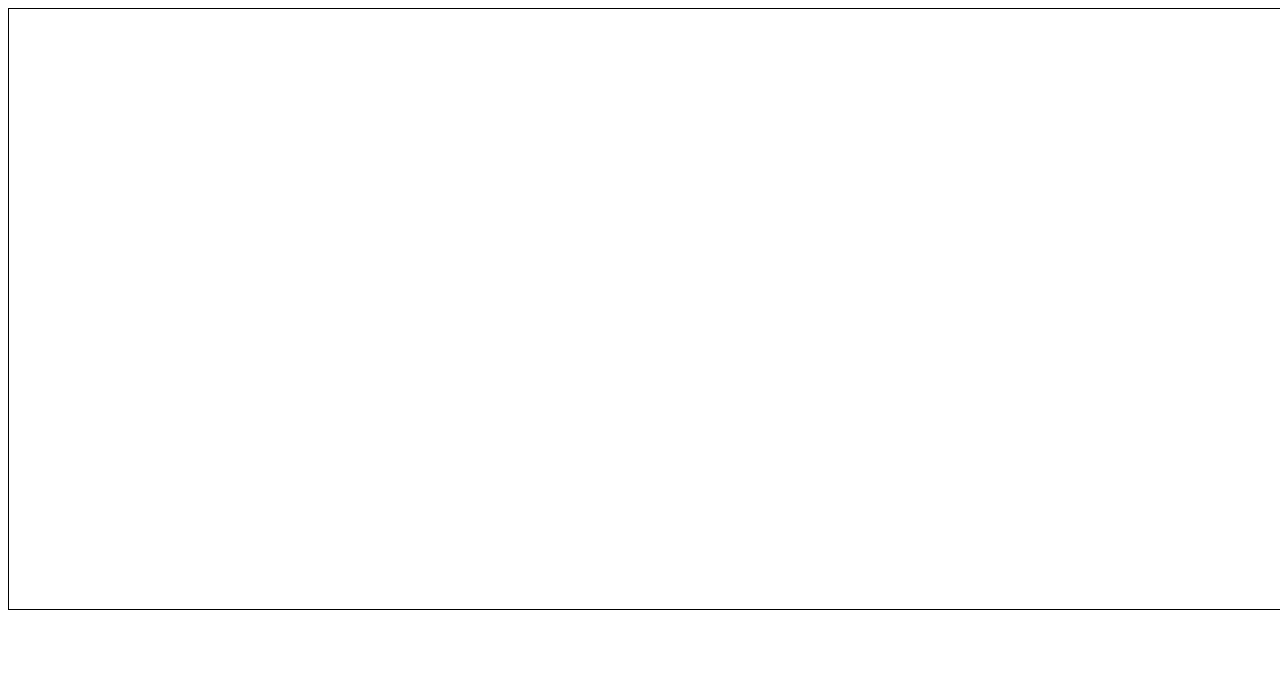
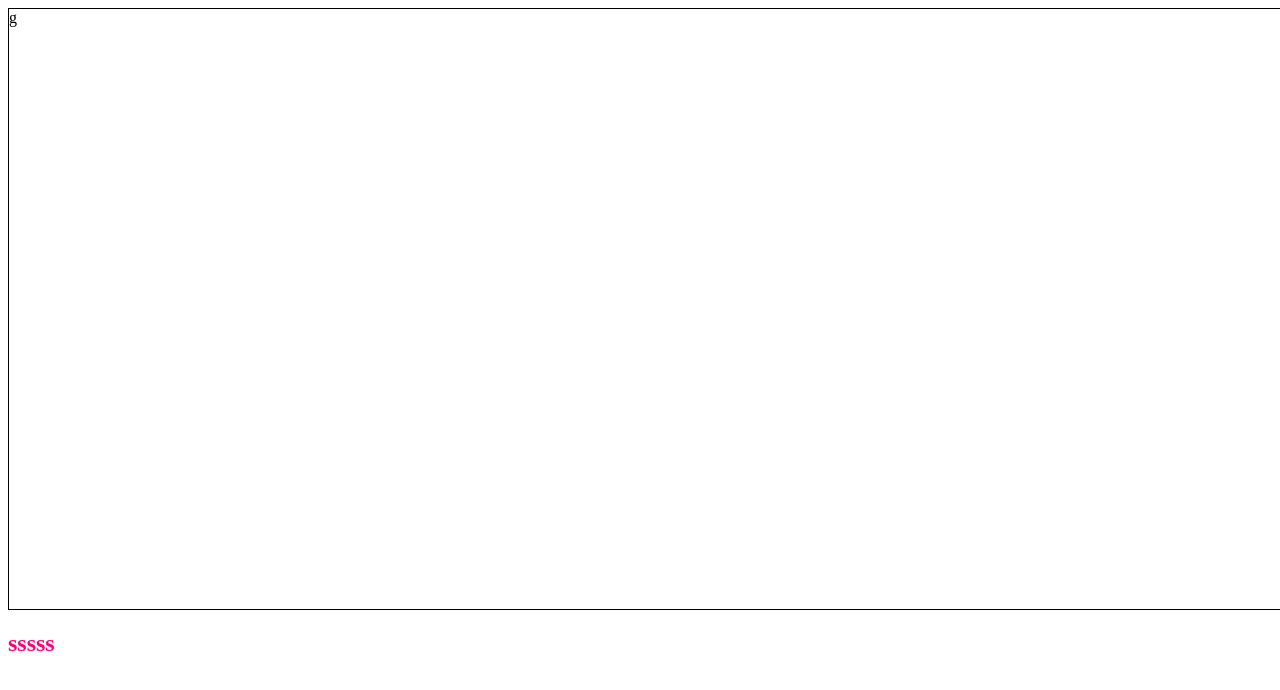
Before and after one commit to vohobjonoff/sass, a plain HTML site: page index.html in a window 1280 px wide. Shown: the top 690 px of the page. Drawn offline with Linux system fonts and the light colour scheme.

Commit message:
new done

```diff
--- a/index.html
+++ b/index.html
@@ -7,14 +7,16 @@
     <link rel="stylesheet" href="./css/main.css">
 </head>
 <body>
-    <header class="header">
+    <header class="header">g
 
     </header>
     <main>
         <section class="service"></section>
         <section class="about"></section>
         <section class="info"></section>
-        <section class="new"></section>
+        <section class="new">
+            <h2>sssss</h2>
+        </section>
         <section class="extra"></section>
         <section class="old"></section>
         <section class="contact"></section>
--- a/scss/_blocks/_new.scss
+++ b/scss/_blocks/_new.scss
@@ -0,0 +1,3 @@
+.new h2{
+    color: rgb(255, 0, 119);
+}
```
Also changed, not shown: css/main.css, 1 other file.
